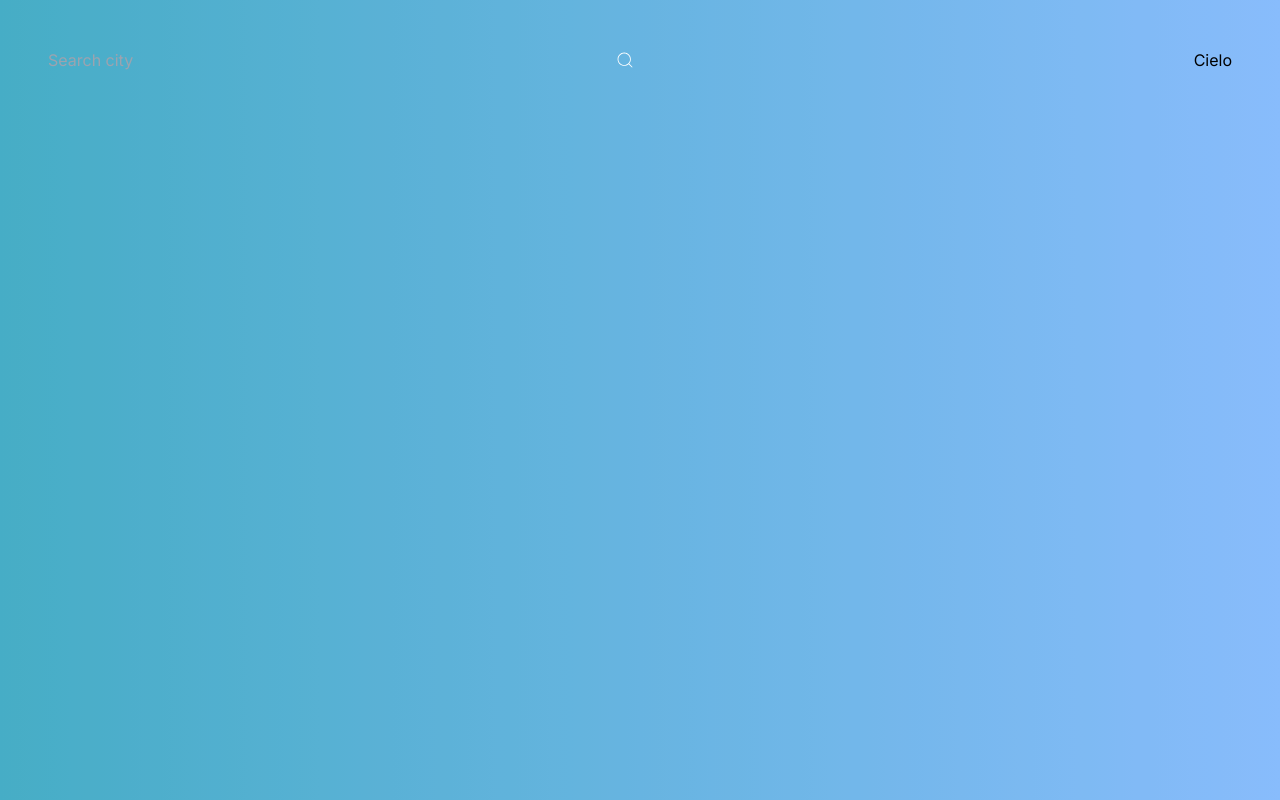
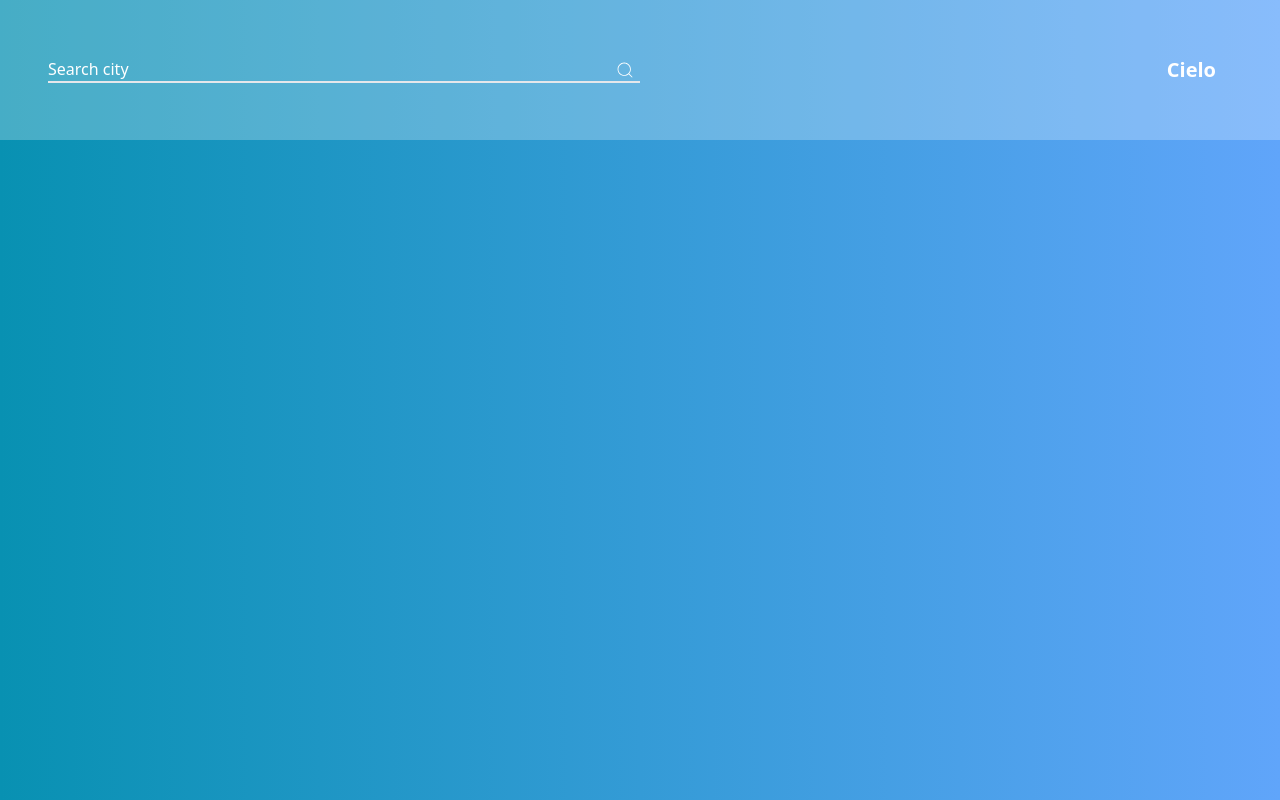
Before and after one commit to Shubhodeep100/Cielo, a Next.js app: page / in a window 1280 px wide. Built offline with nearby package versions, Linux system fonts and the light colour scheme.

Commit message:
Search UI

```diff
--- a/app/component/Input.tsx
+++ b/app/component/Input.tsx
@@ -5,9 +5,11 @@
 
 
   return (
-    <form className="flex items-center md:w-2/4 w-full">
-      <input type="text" placeholder="Search city" className="rounded-md w-full bg-transparent" />
-      <div className="ml-[-25px] text-white cursor-pointer "><CiSearch className="font-bold text-xl" /></div>
+    <form className="flex items-center md:w-2/4 w-full order-2 md:order-1">
+      <input type="text" placeholder="Search city" className="w-full bg-transparent border-b-2 placeholder-white outline-none text-white" />
+      <div className="ml-[-25px] text-white cursor-pointer ">
+        <CiSearch className="font-bold text-xl" />
+      </div>
     </form>
   )
 }
--- a/app/layout.tsx
+++ b/app/layout.tsx
@@ -1,13 +1,18 @@
 import type { Metadata } from "next";
-import { Inter } from "next/font/google";
+import { Poppins } from "next/font/google";
 import "./globals.css";
 
-const inter = Inter({ subsets: ["latin"] });
 
 export const metadata: Metadata = {
   title: "Cielo",
   description: "Generated by create next app",
 };
+
+const poppins = ({
+  subsets: ["latin"],
+  weight: ["400", "500", "700"],
+  style: ["normal", "italic"]
+})
 
 export default function RootLayout({
   children,
@@ -16,7 +21,7 @@
 }>) {
   return (
     <html lang="en">
-      <body className={inter.className}>{children}</body>
+      <body className={poppins.className}>{children}</body>
     </html>
   );
 }
--- a/app/page.tsx
+++ b/app/page.tsx
@@ -5,11 +5,11 @@
 const Home = () => {
   return (
     <div className="bg-cover bg-gradient-to-r from-cyan-600 to-blue-400 h-screen">
-      <div className="bg-white/25 w-full flex flex-col h-full">
+      <div className="bg-white/25 w-full flex flex-col h-fit">
         {/* Input And Logo */}
         <div className="flex flex-col justify-between items-center p-12 md:flex-row">
           <Input />
-          <h1>Cielo</h1>
+          <h1 className="mb-8 md:mb-0 order-1 text-white py-2 px-4 rounded-xl font-bold text-xl">Cielo</h1>
         </div>
       </div>
     </div>
```
Also changed, not shown: 1 other file (tests, documents, lock files or other folders).
